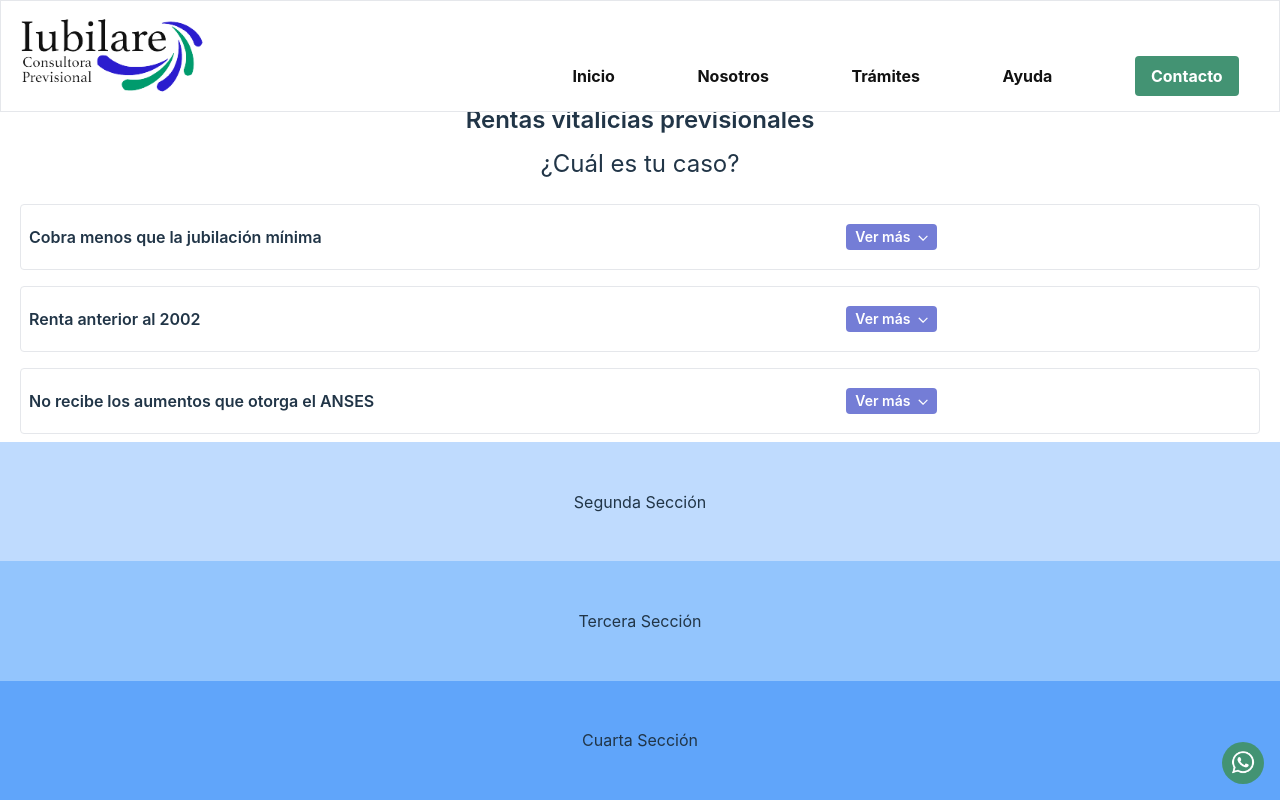
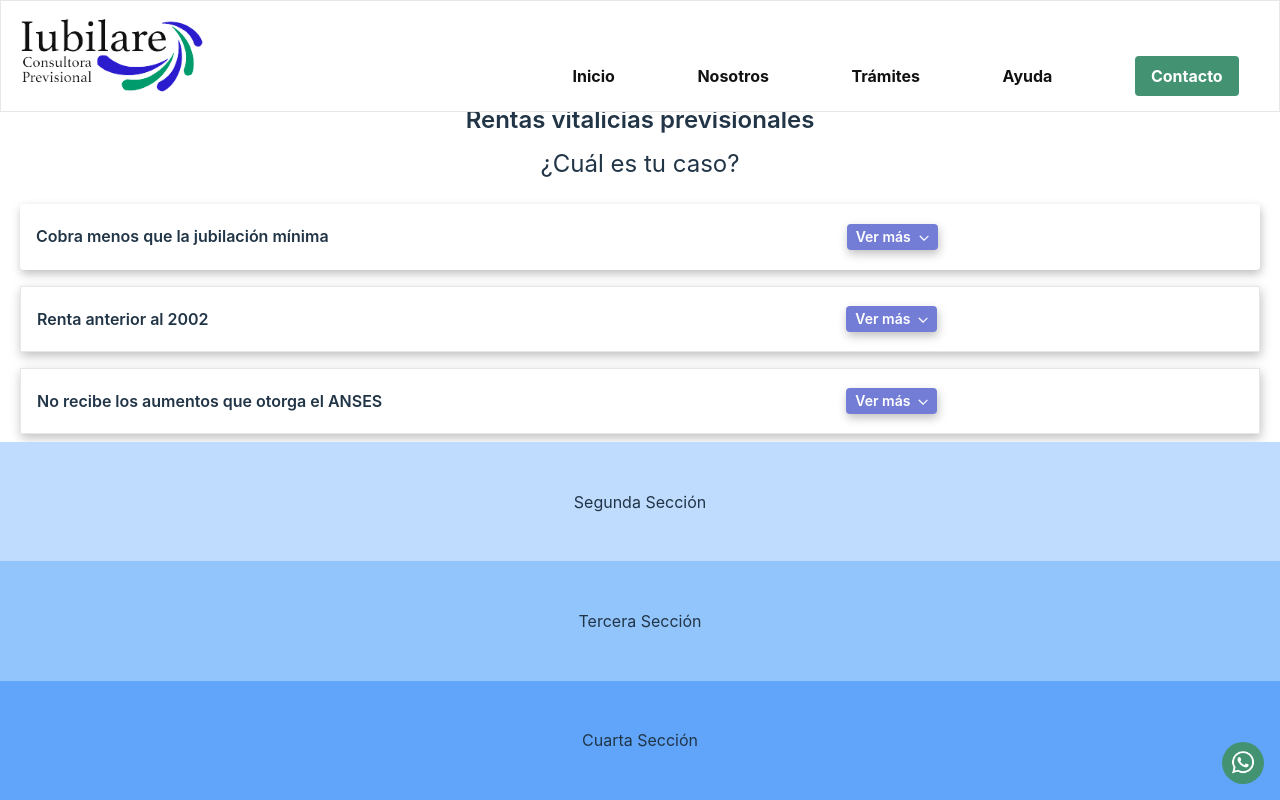
Before and after one commit to FooTalent/iubilare, a React (Vite) app: page /tramites in a window 1280 px wide. Shown: the top 800 px of the page. Built offline with nearby package versions, Linux system fonts and the light colour scheme.

Commit message:
tramites1

```diff
--- a/src/App.css
+++ b/src/App.css
@@ -6,6 +6,16 @@
   .all-\[unset\] {
     all: unset;
   }
+}
+
+.after {
+  max-height: 0;
+  overflow: hidden;
+  transition: max-height 0.2s ease-out;
+}
+
+.expanded {
+  max-height: 500px;
 }
 
 #root {
--- a/src/views/Tramites.tsx
+++ b/src/views/Tramites.tsx
@@ -1,7 +1,8 @@
-
+import React, { useState } from 'react';
 
 export default function Tramites (){
 
+  const [isExpanded, setIsExpanded] = useState(false);
 
 
     return (
@@ -12,30 +13,37 @@ export default function Tramites (){
             <h2 className=" text-2xl font-semibold mt-10">Rentas vitalicias previsionales</h2>
             <p className="text-2xl mb-4 mt-3">¿Cuál es tu caso?</p>
 
-            <div className="flex my-2 mx-5 border rounded justify-between items-center">
+            <div className={`flex flex-col my-2 mx-5 rounded justify-between items-center shadow-card-shadow ${isExpanded ? 'bg-747DD6 text-white' : ''}`}>
+              <div className="flex flex-row justify align-middle py-5 w-full">
+                <div className="w-2/3">
+                  <p className="ml-2 pl-2 text-left font-semibold text-base">Cobra menos que la jubilación mínima</p>
+                </div>
+                <div className="w-1/3">
+                  <button onClick={() => setIsExpanded(!isExpanded)} className={`bg-${isExpanded ? 'bg-white' : '747DD6'} font-semibold flex flex-row py-0.5 px-2 text-sm text-white rounded shadow-card-shadow`}>{isExpanded ? 'Ver menos' : 'Ver más'} <img className="pt-2 pl-2" src="./arrow.png" alt="arrow" /></button>
+                </div>
+              </div>
+              {isExpanded &&
               <div className="flex flex-row justify align-middle py-5 w-2/3">
-                <p className="ml-2 text-left font-semibold text-base">Cobra menos que la jubilación mínima</p>
+                <p className="ml-2 pl-2 text-left font-semibold text-base">Texto adicional del estado después...</p>
               </div>
-                <div className="w-1/3">
-                  <button className="bg-747DD6 font-semibold flex flex-row py-0.5 px-2 text-sm text-white rounded">Ver más <img className="pt-2 pl-2" src="./arrow.png" alt="arrow" /></button>
-                </div>
+              }
             </div>
 
-            <div className="flex my-2 mx-5 border rounded justify-between items-center">
-              <div className="flex flex-row justify align-middle py-5 w-1/3">
-                <p className="ml-2 text-left font-semibold text-base">Renta anterior al 2002</p>
+            <div className="flex my-2 mx-5 border justify-between items-center shadow-card-shadow">
+              <div className="flex flex-row justify align-middle py-5 w-1/2">
+                <p className="ml-2 pl-2 text-left font-semibold text-base">Renta anterior al 2002</p>
               </div>
               <div className="w-1/3">
-                <button className="bg-747DD6 font-semibold flex flex-row py-0.5 px-2 text-sm text-white rounded">Ver más <img className="pt-2 pl-2" src="./arrow.png" alt="arrow" /></button>
+                <button className="bg-747DD6 font-semibold flex flex-row py-0.5 px-2 text-sm text-white rounded shadow-card-shadow">Ver más <img className="pt-2 pl-2" src="./arrow.png" alt="arrow" /></button>
               </div>
             </div>
 
-            <div className="flex my-2 mx-5 border rounded justify-between items-center">
+            <div className="flex my-2 mx-5 border justify-between items-center shadow-card-shadow">
               <div className="flex flex-row justify align-middle py-5 w-3/5">
-                <p className="ml-2 text-left font-semibold text-base">No recibe los aumentos que otorga el ANSES</p>
+                <p className="ml-2 pl-2 text-left font-semibold text-base">No recibe los aumentos que otorga el ANSES</p>
               </div>
               <div className="w-1/3">
-                <button className="bg-747DD6 font-semibold flex flex-row py-0.5 px-2 text-sm text-white rounded">Ver más <img className="pt-2 pl-2" src="./arrow.png" alt="arrow" /></button>
+                <button className="bg-747DD6 font-semibold flex flex-row py-0.5 px-2 text-sm text-white rounded shadow-card-shadow">Ver más <img className="pt-2 pl-2" src="./arrow.png" alt="arrow" /></button>
               </div>
             </div>
 
```
